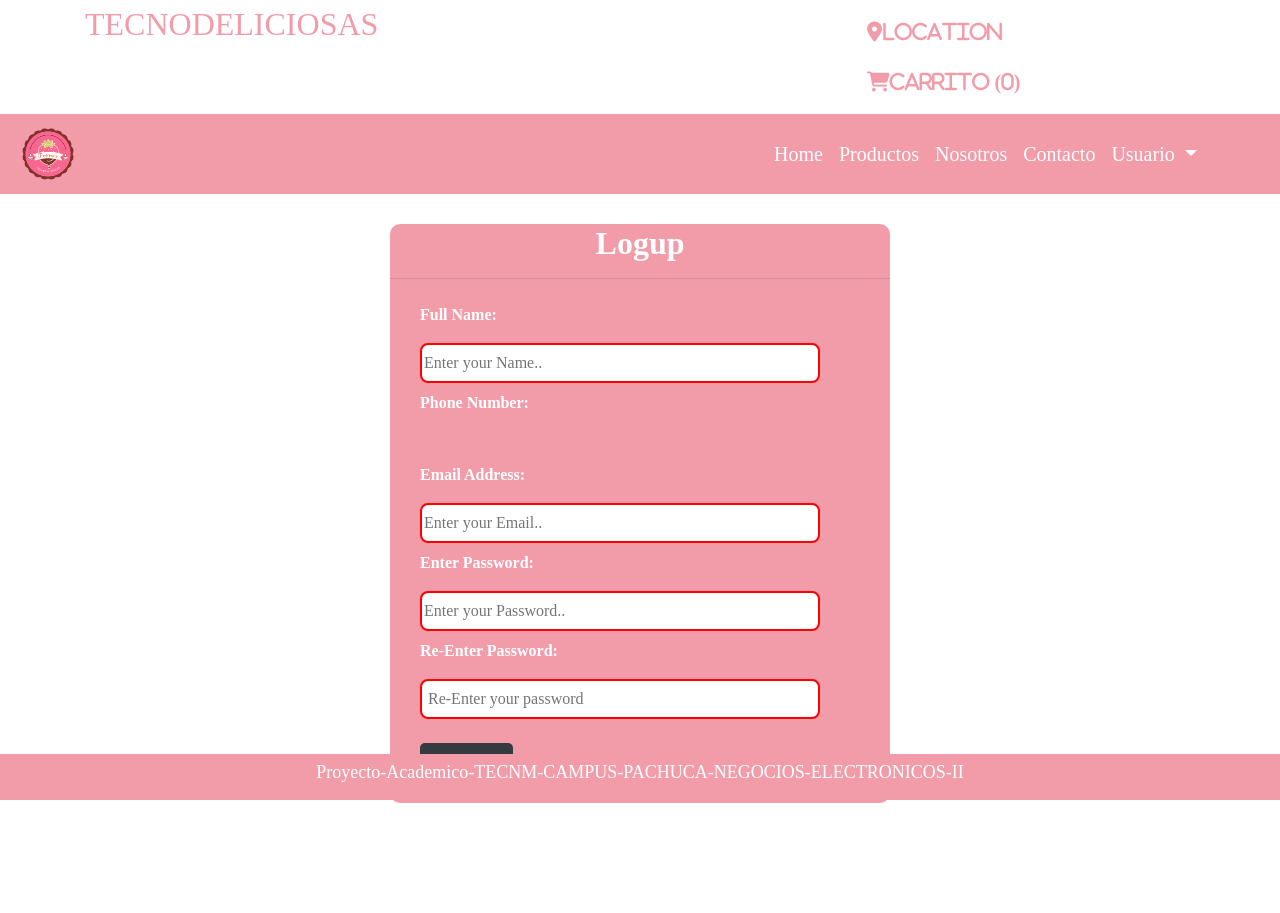
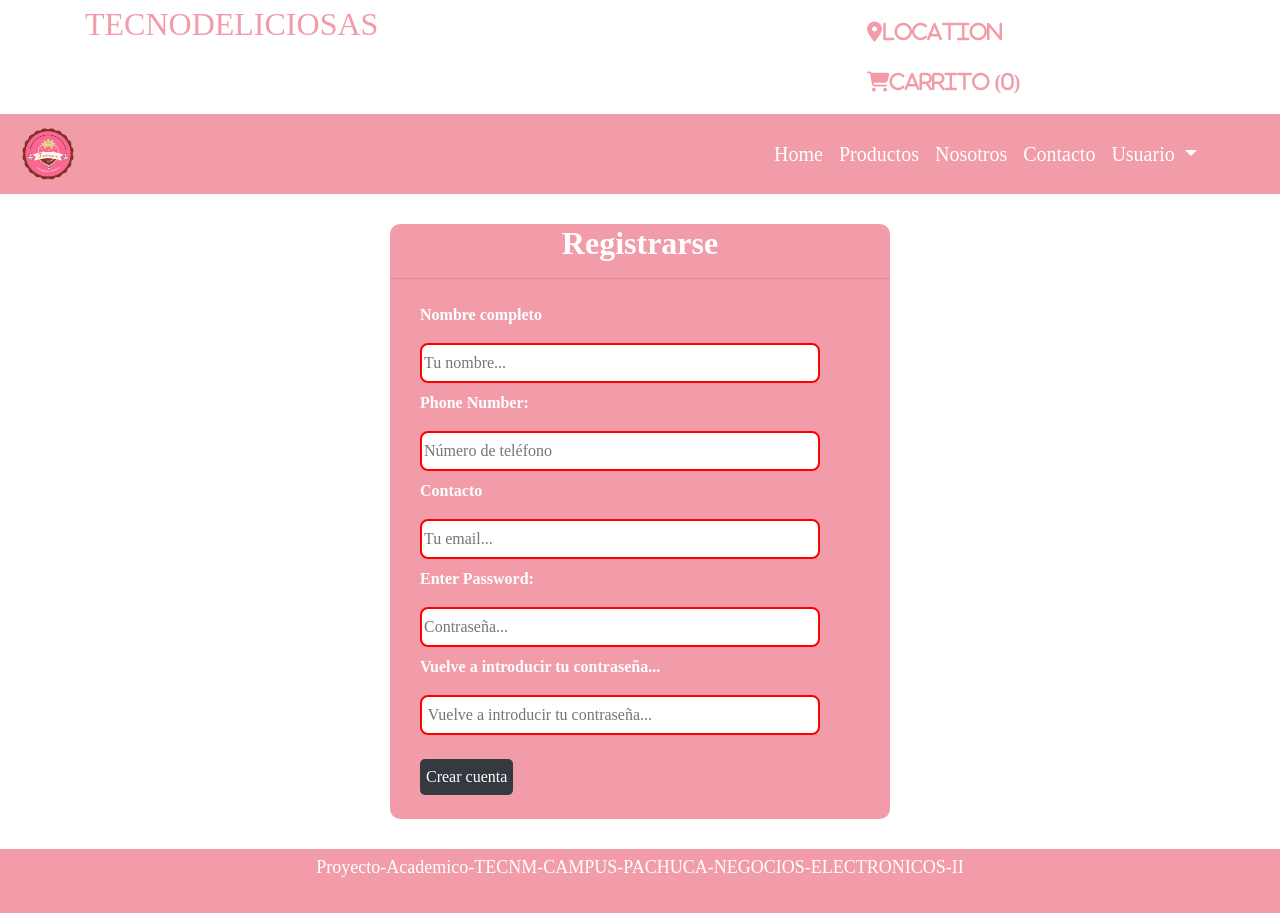
Before and after one commit to Kuvrot/e-commerce, a PHP site: page /Logup.php in a window 1280 px wide. Before the commit the page ends 803 px from the top, so only its background shows below. Run offline with PHP 8.4, Linux system fonts and the light colour scheme; some libraries are stand-ins or nearby versions.

Commit message:
bug fixes in forms

```diff
--- a/Logup.php
+++ b/Logup.php
@@ -64,28 +64,28 @@
 
 
         <div class="Signup">
-           <h2>Logup</h2>
+           <h2>Registrarse</h2>
               <hr>
-          <form method="post" name="Signup" action="" onsubmit="return(validate_signup())">
-            <label for="name">Full Name:</label>
+          <form method="post" name="Signup" action="Logup.php">
+            <label for="name">Nombre completo</label>
             <br>
-            <input type="text" name="name" placeholder="Enter your Name.."  id="name">
+            <input type="text" name="name" placeholder="Tu nombre..."  id="name">
             <br>
             <label for="phone">Phone Number:</label>
             <br>
-
+            <input type="text" name="phone" placeholder="Número de teléfono"  id="name">
             <br>
-            <label for="email">Email Address:</label>
+            <label for="email">Contacto</label>
              <br>
-            <input type="text" name="email" placeholder="Enter your Email.."  id="email">
+            <input type="text" name="email" placeholder="Tu email..."  id="email">
             <br>
             <label for="pass">Enter Password:</label>
              <br>
-            <input type="password" name="pass" placeholder="Enter your Password.."   id="pass">
+            <input type="password" name="pass" placeholder="Contraseña..."   id="pass">
             <br>
-            <label for="re-pass">Re-Enter Password:</label>
+            <label for="re-pass">Vuelve a introducir tu contraseña...</label>
              <br>
-           <input type="password" name="re_pass" placeholder=" Re-Enter your password"  id="re-pass">
+           <input type="password" name="re_pass" placeholder=" Vuelve a introducir tu contraseña..."  id="re-pass">
             <br><br>
             <input type="submit" name="submit" value="Crear cuenta" class="btn bg-dark" >
             <br>
--- a/admin.php
+++ b/admin.php
@@ -3,7 +3,7 @@
 <head>
     <meta charset="UTF-8">
     <meta name="viewport" content="width=device-width, initial-scale=1.0">
-    <title>Document</title>
+    <title>Admin panel</title>
     <link href="https://cdn.jsdelivr.net/npm/bootstrap@5.3.3/dist/css/bootstrap.min.css" rel="stylesheet" integrity="sha384-QWTKZyjpPEjISv5WaRU9OFeRpok6YctnYmDr5pNlyT2bRjXh0JMhjY6hW+ALEwIH" crossorigin="anonymous">
     <style>
         .divider:after,
--- a/js/javascript.js
+++ b/js/javascript.js
@@ -4,7 +4,7 @@
   {
     //	alert("trsting");
 
-    if (document.form.fname.value=="")
+        /* if (document.Signup.name.value=="")
      {
        alert("Enter your Fullname..");
        return false;
@@ -14,7 +14,7 @@
      {
      	re = /^[a-zA-Z\s]+$/;
 
-       	if (!re.test(document.form.fname.value))
+       	if (!re.test(document.Signup.name.value))
        	 {
            alert("user name can't be spacial symbol and number empty..");
            return false;
@@ -22,10 +22,10 @@
      }
 
 
-
+*/
      //phone
-
-     if (document.form.phone.value=="")
+/*
+     if (document.Signup.phone.value=="")
      {
        alert("Enter your Phone number..");
        return false;
@@ -35,12 +35,13 @@
      {
      	re=/^[6-9]\d{9}$/
 
-       	if (!re.test(document.form.fname.value))
+       	if (!re.test(document.Signup.phone.value))
        	 {
            alert("Enter valide Phone number");
            return false;
        	 }
      }
+*/
 
 
      //email
@@ -76,7 +77,7 @@
   function validate_signup()
   {
 
-    if (document.Signup.name.value=="")
+    /* if (document.Signup.name.value=="")
      {
        alert("Enter your Fullname..");
        return false;
@@ -94,9 +95,9 @@
      }
 
 
-
+*/
      //phone
-
+/*
      if (document.Signup.phone.value=="")
      {
        alert("Enter your Phone number..");
@@ -113,7 +114,7 @@
            return false;
        	 }
      }
-
+*/
 
      //email
 
--- a/parts/footer.php
+++ b/parts/footer.php
@@ -1,5 +1,5 @@
-<footer>
-    <div class="container-fluid footer fixed-bottom">
-      <h3>Proyecto-Academico-TECNM-CAMPUS-PACHUCA-NEGOCIOS-ELECTRONICOS-II</h3>
-    </div>
-</footer>
+<footer class="footer">
+        <div class="container" style="height:64px;">
+            <h3 class="text-center">Proyecto-Academico-TECNM-CAMPUS-PACHUCA-NEGOCIOS-ELECTRONICOS-II</h3>
+        </div>
+    </footer>
```
Also changed, not shown: Contact.php (+9 -9 lines).
